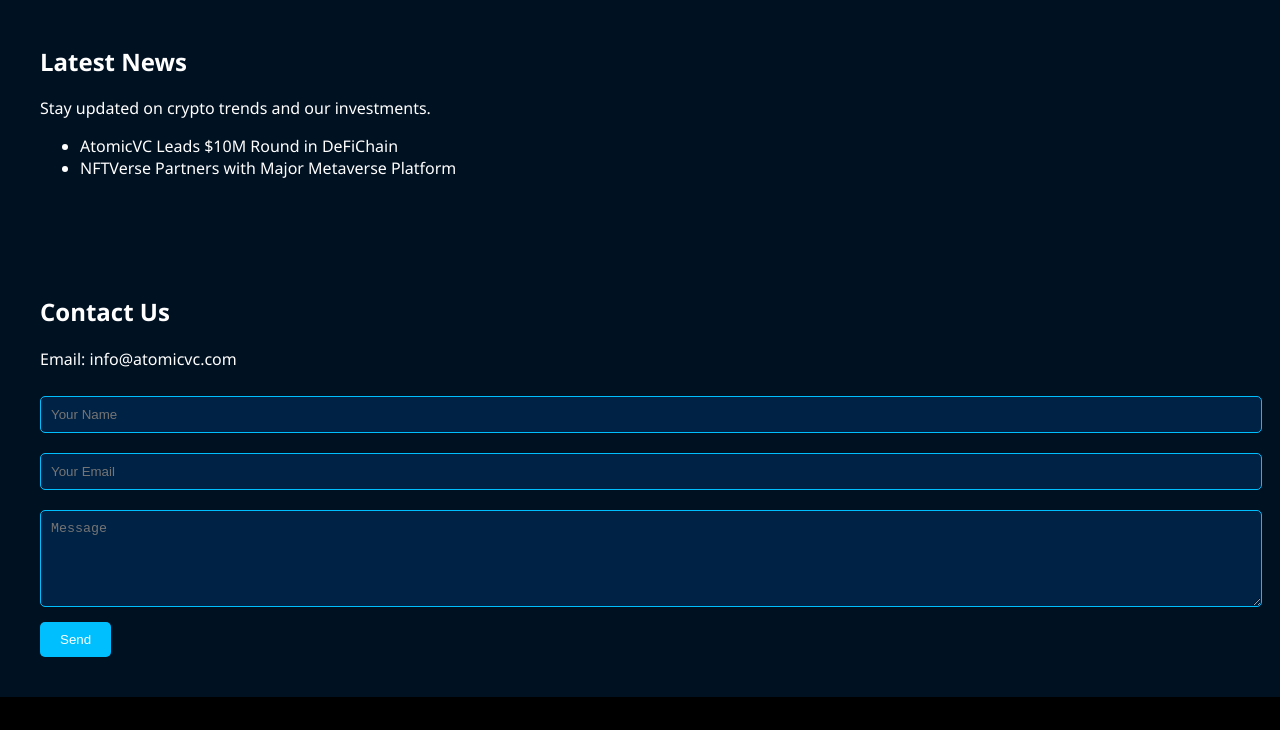
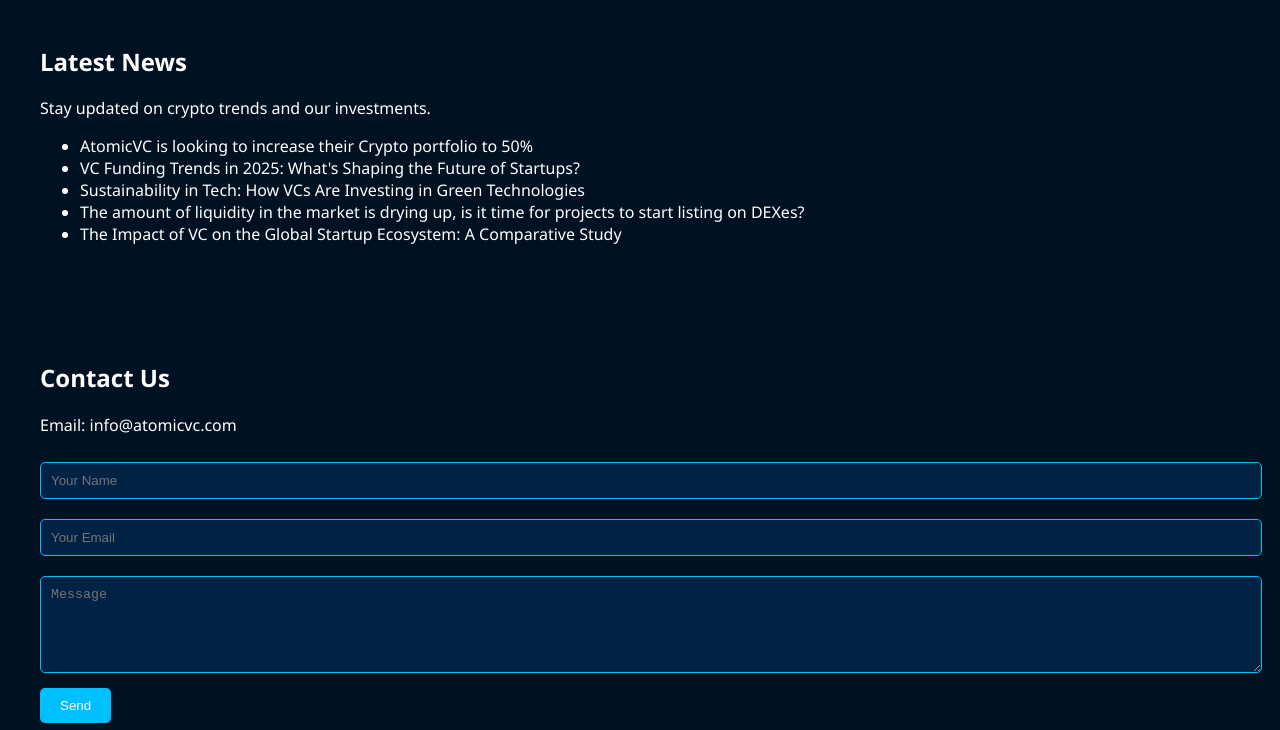
Before and after one commit to AtomicVC-coder/atomicvc, a plain HTML site: page index.html in a window 1280 px wide. Shown: the part 2360-3090 px from the top of the page. Drawn offline with Linux system fonts and the light colour scheme.

Commit message:
Update index.html

```diff
--- a/index.html
+++ b/index.html
@@ -116,8 +116,11 @@
         <h2>Latest News</h2>
         <p>Stay updated on crypto trends and our investments.</p>
         <ul>
-            <li>AtomicVC Leads $10M Round in DeFiChain</li>
-            <li>NFTVerse Partners with Major Metaverse Platform</li>
+            <li>AtomicVC is looking to increase their Crypto portfolio to 50%</li>
+            <li>VC Funding Trends in 2025: What's Shaping the Future of Startups?</li>
+            <li>Sustainability in Tech: How VCs Are Investing in Green Technologies</li>
+            <li>The amount of liquidity in the market is drying up, is it time for projects to start listing on DEXes?</li>
+            <li>The Impact of VC on the Global Startup Ecosystem: A Comparative Study</li>
         </ul>
     </section>
     <section id="contact">
```
